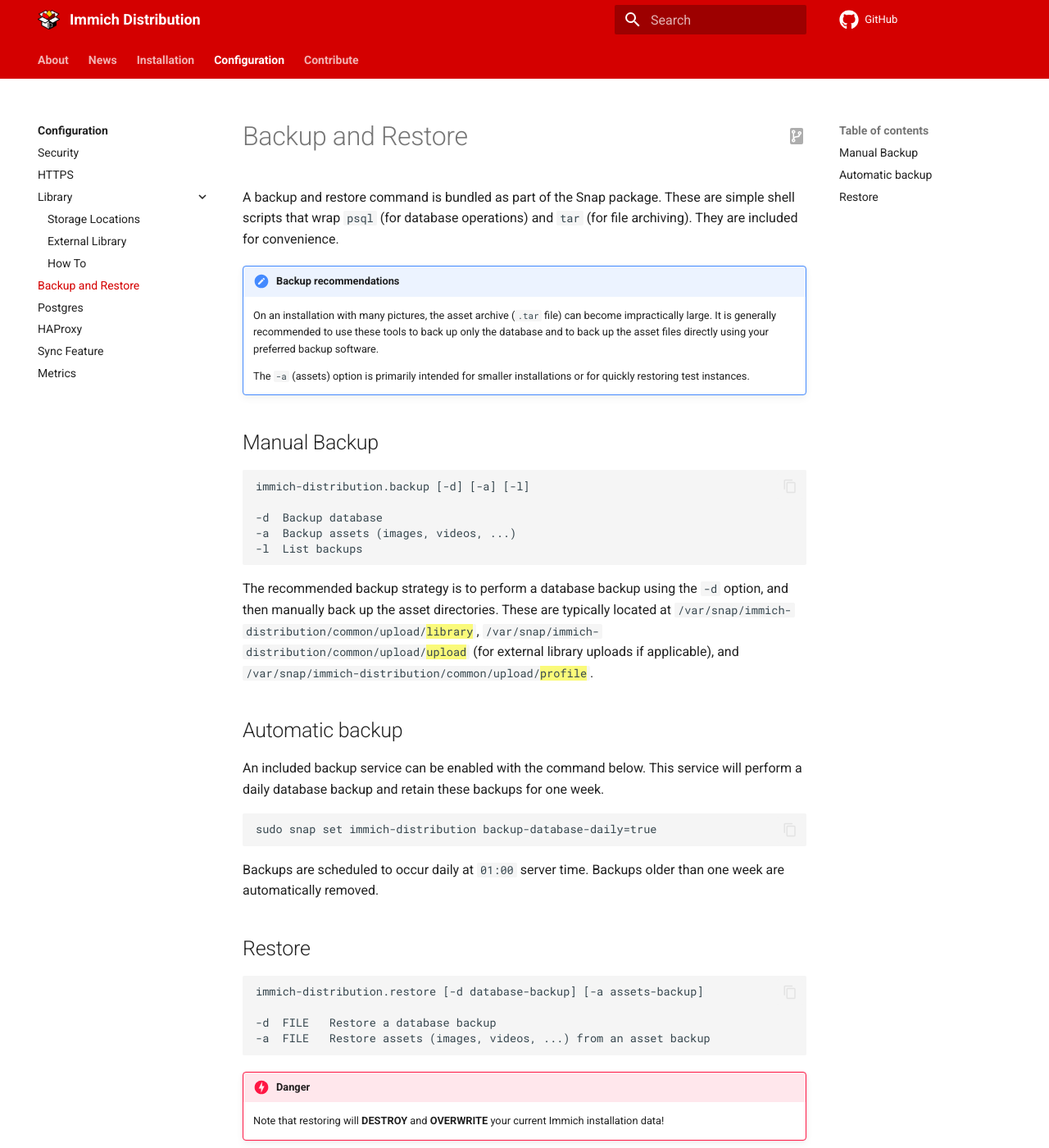
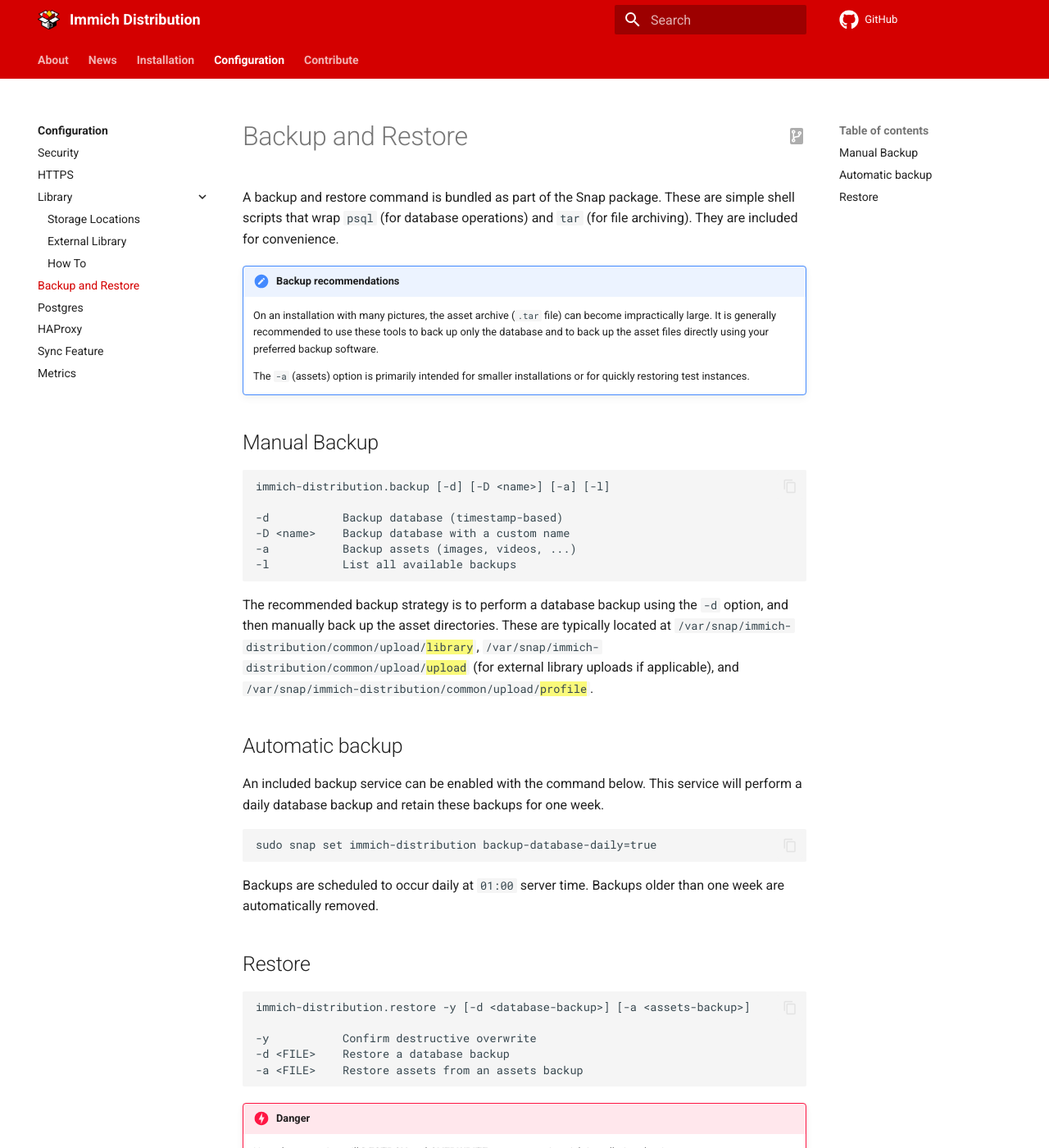
Before and after one commit to nsg/immich-distribution, an MkDocs documentation site: the page built from docs/docs/configuration/backup-restore.md, in a window 1280 px wide and 1400 px high. Shown: the whole window at 82% size. Built offline with MkDocs 1.6.1 and Material for MkDocs 9.7.7, drawn with Linux system fonts in a browser that asks for light colours; comment, search, counter and statistics services are not loaded.

Commit message:
Regen and update docs

````diff
--- a/docs/docs/configuration/backup-restore.md
+++ b/docs/docs/configuration/backup-restore.md
@@ -11,11 +11,12 @@
 ## Manual Backup
 
 ```
-immich-distribution.backup [-d] [-a] [-l]
+immich-distribution.backup [-d] [-D <name>] [-a] [-l]
 
--d	Backup database
--a	Backup assets (images, videos, ...)
--l  List backups
+-d           Backup database (timestamp-based)
+-D <name>    Backup database with a custom name
+-a           Backup assets (images, videos, ...)
+-l           List all available backups
 ```
 
 The recommended backup strategy is to perform a database backup using the `-d` option, and then manually back up the asset directories. These are typically located at `/var/snap/immich-distribution/common/upload/{==library==}`, `/var/snap/immich-distribution/common/upload/{==upload==}` (for external library uploads if applicable), and `/var/snap/immich-distribution/common/upload/{==profile==}`.
@@ -33,10 +34,11 @@
 ## Restore
 
 ```
-immich-distribution.restore [-d database-backup] [-a assets-backup]
+immich-distribution.restore -y [-d <database-backup>] [-a <assets-backup>]
 
--d	FILE   Restore a database backup
--a	FILE   Restore assets (images, videos, ...) from an asset backup
+-y           Confirm destructive overwrite
+-d <FILE>    Restore a database backup
+-a <FILE>    Restore assets from an assets backup
 ```
 
 !!! danger
````
